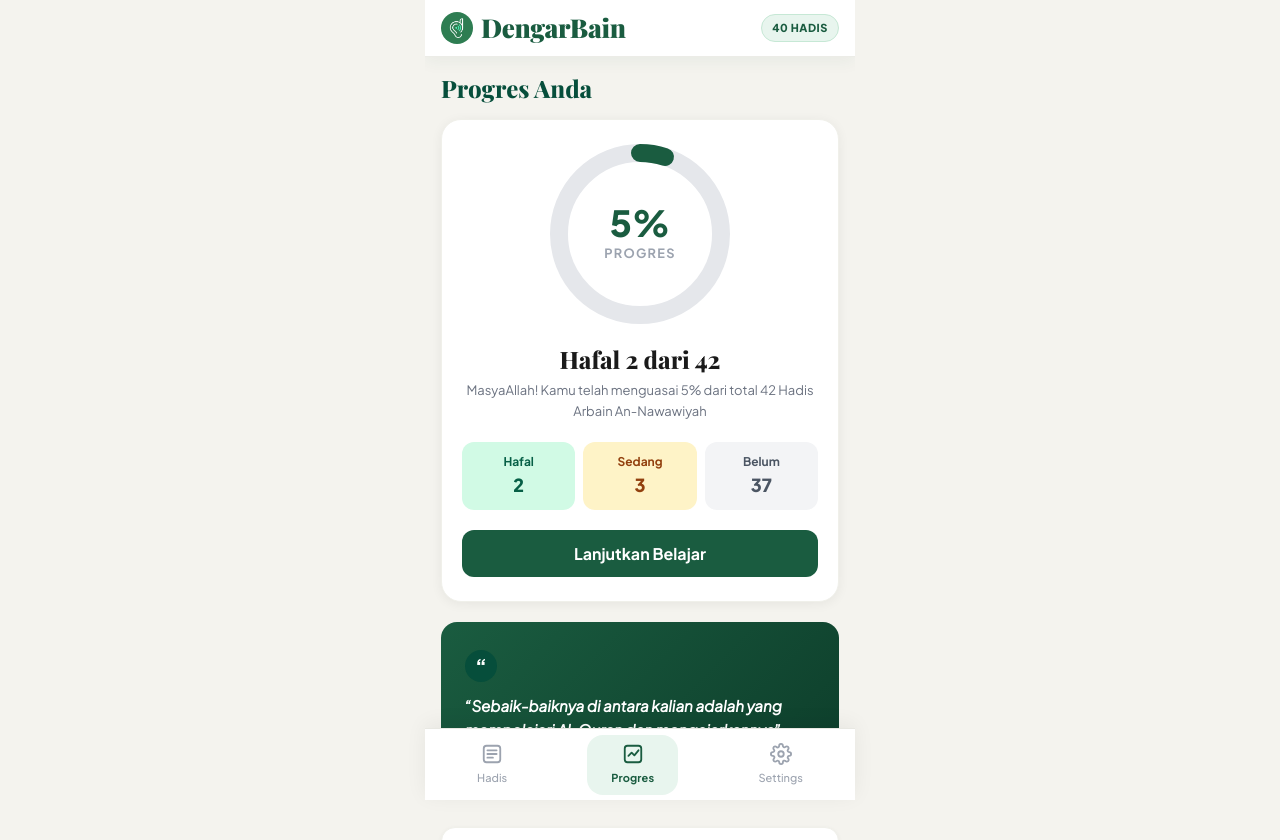
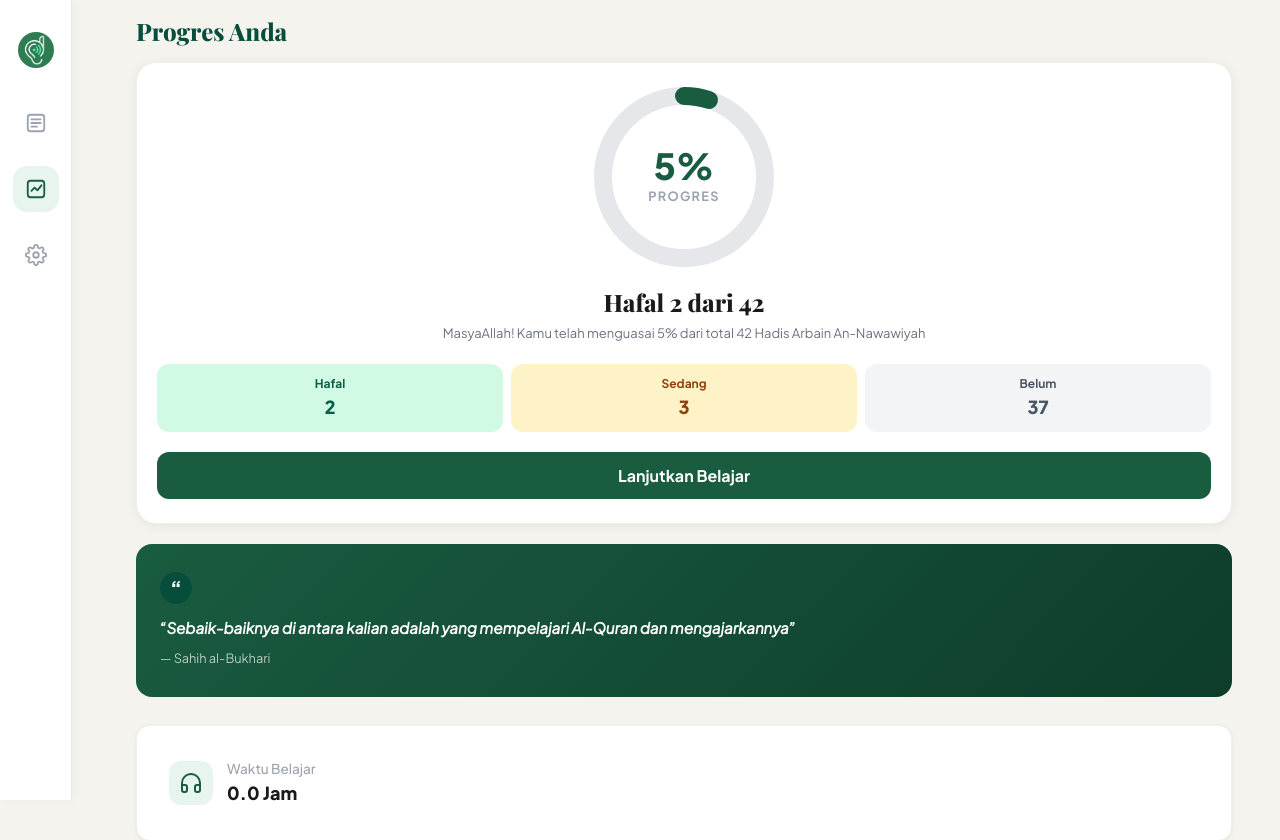
Before and after one commit to Irs622/dengarbainweb, a Next.js app: page /progres in a window 1280 px wide. Shown: the top 840 px of the page. Built offline with nearby package versions, Linux system fonts and the light colour scheme.

Commit message:
Add responsive for windows
Improve BootomNav, AppHeader, and rootLayout for responsive windows
Improve global.css

```diff
--- a/app/globals.css
+++ b/app/globals.css
@@ -71,6 +71,17 @@ button { font-family: inherit; }
   flex: 1;
   overflow-y: auto;
   padding-bottom: 0px;
+}
+
+/* Desktop / Windows */
+@media (min-width: 768px) {
+  .app-shell {
+    max-width: none;
+    width: calc(100% - 72px);
+    margin-left: 72px;
+    margin-right: 0;
+    min-height: 100dvh;
+  }
 }
 
 /* Arabic text */
@@ -541,3 +552,51 @@ button { font-family: inherit; }
           width: 50px;
           height: 50px;
         }
+
+/* ============================================================
+   APP LAYOUT
+   ============================================================ */
+
+.app-layout {
+  min-height: 100dvh;
+  width: 100%;
+  background: var(--clr-bg);
+}
+
+/* ============================================================
+   MAIN CONTENT
+   MOBILE
+   ============================================================ */
+
+.app-main {
+  width: 100%;
+  min-height: 100dvh;
+}
+
+/* ============================================================
+   DESKTOP / WINDOWS
+   Sidebar width = 72px
+   ============================================================ */
+
+@media (min-width: 768px) {
+  .app-main {
+    width: calc(100% - 88px);
+    margin-left: 88px;
+    padding-left: 32px;
+    padding-right: 32px;
+    min-height: 100dvh;
+  }
+}
+
+/* Desktop */
+@media (min-width: 768px) {
+  /* Halaman Hadis: sembunyikan branding, pertahankan search */
+  .app-header:not(.header-hide-desktop) .header-top-row {
+    display: none !important;
+  }
+
+  /* Progres & Settings: sembunyikan seluruh header */
+  .header-hide-desktop {
+    display: none !important;
+  }
+}
--- a/app/layout.tsx
+++ b/app/layout.tsx
@@ -27,7 +27,7 @@ export default function RootLayout({
       </head>
       <body>
         <ProgressProvider>
-          <div className="app-shell">
+          <div className="app-layout">
             {/* TalkBack Live Region Announcement for Screen Readers (NFR-ACC-04) */}
             <div
               id="accessibility-announcer"
@@ -36,7 +36,10 @@ export default function RootLayout({
               aria-atomic="true"
             />
 
-            <main className="page-content" id="main-content">
+             <main
+            id="main-content"
+            className="app-main"
+          >
               {children}
             </main>
             <BottomNav />
--- a/components/AppHeader.tsx
+++ b/components/AppHeader.tsx
@@ -1,6 +1,7 @@
 'use client';
 
 import React from 'react';
+import { usePathname } from 'next/navigation';
 
 interface AppHeaderProps {
   title?: string;
@@ -17,31 +18,50 @@ export default function AppHeader({
   onSearchChange,
   resultCount,
 }: AppHeaderProps) {
+  const pathname = usePathname();
+
+  const hideDesktopHeader =
+    pathname === '/progres' ||
+    pathname === '/settings';
+
   const handleClear = () => {
     if (onSearchChange) {
       onSearchChange('');
     }
   };
 
-  const handleKeyDown = (e: React.KeyboardEvent<HTMLInputElement>) => {
+  const handleKeyDown = (
+    e: React.KeyboardEvent<HTMLInputElement>
+  ) => {
     if (e.key === 'Escape') {
       handleClear();
     }
   };
 
   return (
-    <header className="app-header">
+    <header
+      className={`app-header ${
+        hideDesktopHeader ? 'header-hide-desktop' : ''
+      }`}
+    >
       <div className="header-container">
+
         {/* Header Top Branding Row */}
         <div className="header-top-row">
           <div className="header-brand">
-            <div className="header-logo-icon" aria-hidden="true">
+            <div
+              className="header-logo-icon"
+              aria-hidden="true"
+            >
               <img
                 src="/brand/dengarbain-secondary.png"
                 alt=""
               />
             </div>
-            <h1 className="header-title font-playfair">{title}</h1>
+
+            <h1 className="header-title font-playfair">
+              {title}
+            </h1>
           </div>
 
           <div className="header-badge">
@@ -51,8 +71,13 @@ export default function AppHeader({
 
         {/* Integrated Search Bar */}
         {showSearch && (
-          <div className="header-search-section" role="search">
+          <div
+            className="header-search-section"
+            role="search"
+          >
             <div className="header-search-bar">
+
+              {/* Search Icon */}
               <svg
                 className="search-icon"
                 width="18"
@@ -61,7 +86,14 @@ export default function AppHeader({
                 fill="none"
                 aria-hidden="true"
               >
-                <circle cx="11" cy="11" r="7" stroke="#1A5C40" strokeWidth="2" />
+                <circle
+                  cx="11"
+                  cy="11"
+                  r="7"
+                  stroke="#1A5C40"
+                  strokeWidth="2"
+                />
+
                 <path
                   d="m20 20-3.5-3.5"
                   stroke="#1A5C40"
@@ -70,17 +102,22 @@ export default function AppHeader({
                 />
               </svg>
 
+              {/* Search Input */}
               <input
                 type="search"
                 className="header-search-input"
                 placeholder="Cari hadis berdasarkan judul atau urutan..."
                 value={searchQuery}
-                onChange={(e) => onSearchChange && onSearchChange(e.target.value)}
+                onChange={(e) =>
+                  onSearchChange &&
+                  onSearchChange(e.target.value)
+                }
                 onKeyDown={handleKeyDown}
                 aria-label="Cari hadis berdasarkan judul atau urutan"
                 aria-autocomplete="list"
               />
 
+              {/* Clear Button */}
               {searchQuery && (
                 <button
                   type="button"
@@ -89,7 +126,12 @@ export default function AppHeader({
                   aria-label="Hapus teks pencarian"
                   title="Hapus pencarian"
                 >
-                  <svg width="14" height="14" viewBox="0 0 24 24" fill="none">
+                  <svg
+                    width="14"
+                    height="14"
+                    viewBox="0 0 24 24"
+                    fill="none"
+                  >
                     <path
                       d="M18 6 6 18M6 6l12 12"
                       stroke="#6B7280"
@@ -99,15 +141,19 @@ export default function AppHeader({
                   </svg>
                 </button>
               )}
+
             </div>
 
-            {searchQuery && typeof resultCount === 'number' && (
+            {/* Search Result Count */}
+            {searchQuery &&
+              typeof resultCount === 'number' && (
                 <div className="search-result-badge fade-in">
                   {resultCount} Hadis ditemukan
                 </div>
               )}
           </div>
         )}
+
       </div>
     </header>
   );
--- a/components/BottomNav.tsx
+++ b/components/BottomNav.tsx
@@ -63,20 +63,47 @@ export default function BottomNav() {
   if (pathname === '/' || pathname === '/welcome') return null;
 
  return (
-    <nav style={{
-      position: 'sticky',
+    <>
+      {/* CSS Media Query langsung untuk mengatur batasan lebar layar (min-width & max-width) */}
+      <style jsx global>{`
+        /* mOBILE*/
+        @media (max-width: 767px) {
+          .nav-mobile-view {
+            display: flex !important;
+          }
+          .nav-desktop-view {
+            display: none !important;
+          }
+        }
+
+        /* 2. Windows (Minimal Lebar 768px) */
+        @media (min-width: 768px) {
+          .nav-mobile-view {
+            display: none !important;
+          }
+          .nav-desktop-view {
+            display: flex !important;
+          }
+        }
+      `}</style>
+
+      {/* COMPONENT MOBILE BOTTOM NAV (Aktif hanya saat max-width: 767px) */}
+      <nav
+        className="nav-mobile-view"
+        style={{
+          position: 'fixed',
           bottom: 0,
           left: 0,
           right: 0,
-      height: '72px',
+          height: '100px',
           backgroundColor: '#FFFFFF',
           borderTop: '1px solid #E8E8E2',
-      display: 'flex',
           alignItems: 'center',
           justifyContent: 'space-around',
-      zIndex: 100,
+          zIndex: 9999,
           boxShadow: '0 -4px 20px rgba(0,0,0,0.06)',
-    }}>
+        }}
+      >
         {navItems.map((item) => {
           const isActive = pathname.startsWith(item.href);
           return (
@@ -88,7 +115,7 @@ export default function BottomNav() {
                 flexDirection: 'column',
                 alignItems: 'center',
                 gap: '4px',
-              padding: '8px 24px',
+                padding: '8px 20px',
                 borderRadius: '16px',
                 backgroundColor: isActive ? '#E8F5EE' : 'transparent',
                 textDecoration: 'none',
@@ -101,7 +128,6 @@ export default function BottomNav() {
                 fontWeight: isActive ? 700 : 500,
                 color: isActive ? '#1A5C40' : '#9CA3AF',
                 fontFamily: "'Plus Jakarta Sans', sans-serif",
-              letterSpacing: isActive ? '0.01em' : '0',
               }}>
                 {item.label}
               </span>
@@ -109,5 +135,63 @@ export default function BottomNav() {
           );
         })}
       </nav>
+
+      {/* COMPONENT DESKTOP SIDEBAR (Aktif hanya saat min-width: 768px) */}
+      <aside
+        className="nav-desktop-view"
+        style={{
+          position: 'fixed',
+          top: 0,
+          left: 0,
+          bottom: 0,
+          width: '72px',
+          backgroundColor: '#FFFFFF',
+          borderRight: '1px solid #E8E8E2',
+          flexDirection: 'column',
+          alignItems: 'center',
+          paddingTop: '32px',
+          zIndex: 9999,
+          boxShadow: '2px 0 10px rgba(0,0,0,0.03)',
+        }}
+      >
+
+        {/* Brand Icon Header */}
+        <div style={{ marginBottom: '32px' }}>
+          <Link href="/hadis" style={{ display: 'block' }}>
+            <div className="header-logo-icon" aria-hidden="true" style={{ width: '36px', height: '36px' }}>
+              <img
+                src="/brand/dengarbain-secondary.png"
+                alt="DengarBain Logo"
+                style={{ width: '100%', height: '100%', objectFit: 'contain' }}
+              />
+            </div>
+          </Link>
+        </div>
+
+        <div style={{ display: 'flex', flexDirection: 'column', gap: '20px' }}>
+          {navItems.map((item) => {
+            const isActive = pathname.startsWith(item.href);
+            return (
+              <Link
+                key={item.href}
+                href={item.href}
+                style={{
+                  padding: '12px',
+                  borderRadius: '14px',
+                  backgroundColor: isActive ? '#E8F5EE' : 'transparent',
+                  display: 'flex',
+                  alignItems: 'center',
+                  justifyContent: 'center',
+                  transition: 'all 0.2s ease',
+                }}
+                title={item.label}
+              >
+                {item.icon(isActive)}
+              </Link>
+            );
+          })}
+        </div>
+      </aside>
+    </>
   );
 }
```
Also changed, not shown: app/page.tsx (+25 -1 lines). Lines whose indentation alone changed are shown as unchanged.
